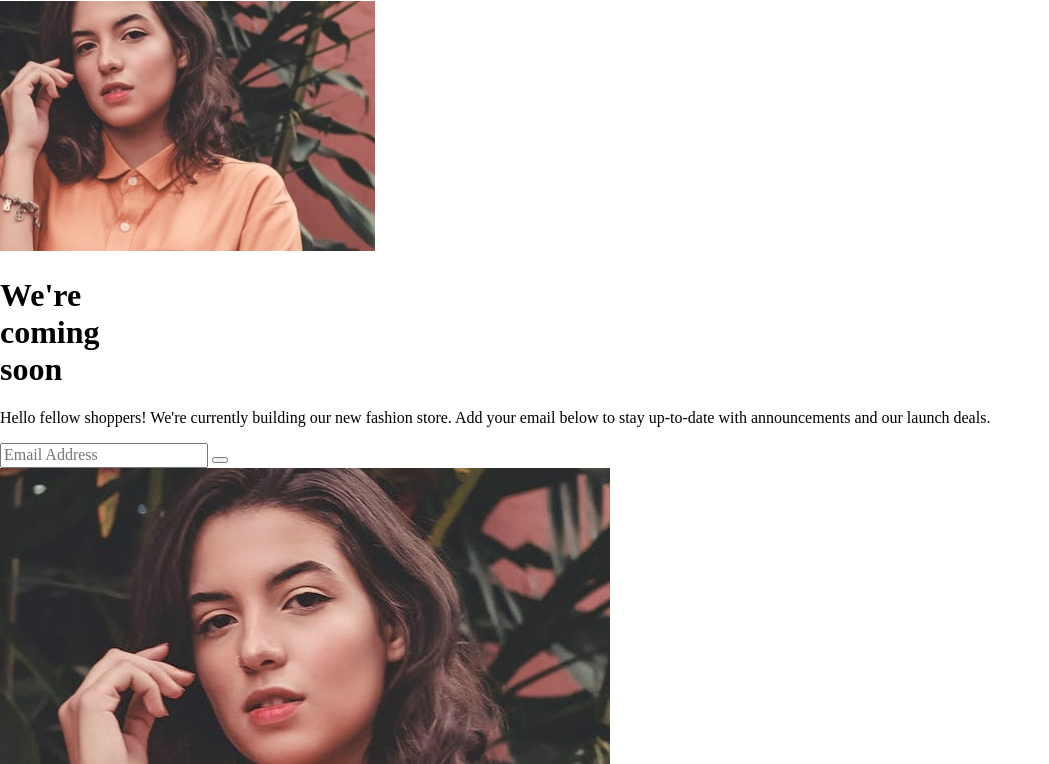
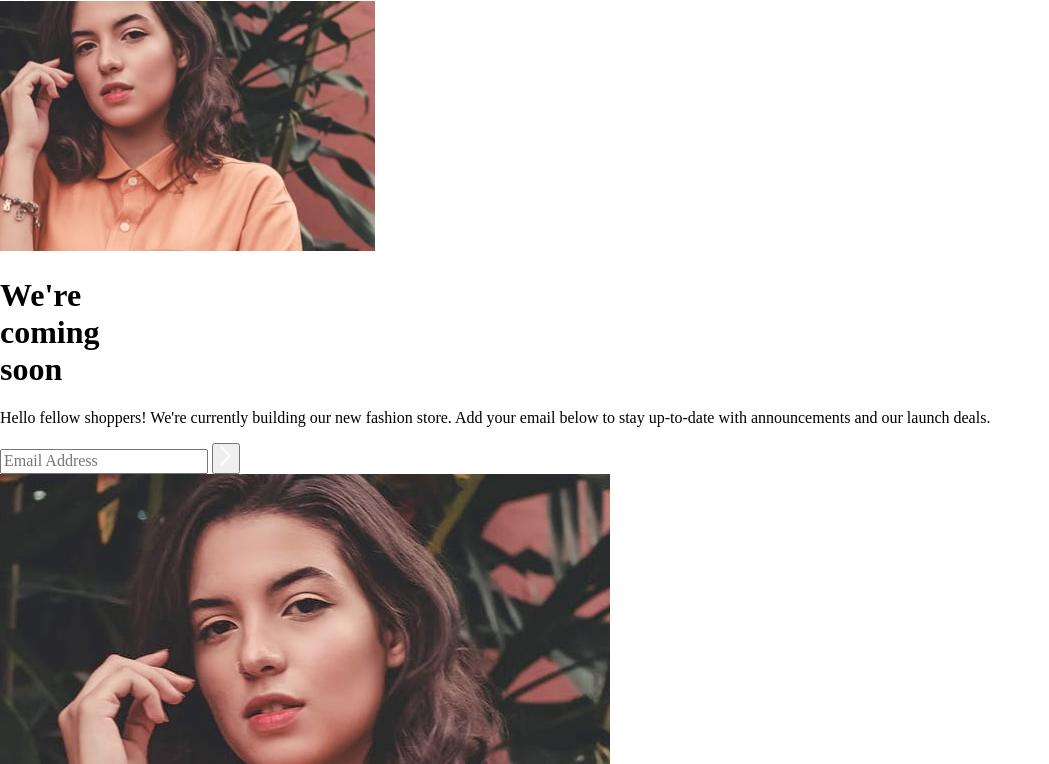
Before and after one commit to SantiagoLaraE/base-apparel-coming-soon-page, a plain HTML site: page index.html in a window 1280 px wide. Shown: the part 36-800 px from the top of the page, without its empty margins (0-1049 px from the left). Drawn offline with Linux system fonts and the light colour scheme.

Commit message:
Ajuste hero text y clases de hero form

```diff
--- a/index.html
+++ b/index.html
@@ -21,7 +21,8 @@
     <img class="header__logo" src="./images/logo.svg" alt="Logo Base Apparel">
   </header>
   <main class="hero">
-    <img src="./images/hero-mobile.jpg" alt="Girl">
+    <img class="hero__img" src="./images/hero-mobile.jpg" alt="Girl">
+    <section class="hero__text">
       <h1 class="hero__title">
         We're<br>coming<br>soon
       </h1>
@@ -31,8 +32,12 @@
       </p>
       <form class="hero__form">
         <input class="form__input" type="email" placeholder="Email Address" name="hero-email">
-      <button class="form__submit" type="submit" aria-label="Send Email"></button>
+        <button class="form__submit" type="submit" aria-label="Send Email"><svg xmlns="http://www.w3.org/2000/svg"
+            width="12" height="20">
+            <path fill="none" stroke="#FFF" stroke-width="2" d="M1 1l8.836 8.836L1 18.671" />
+          </svg></button>
       </form>
+    </section>
   </main>
   <aside>
     <img class="aside__img" src="./images/hero-desktop.jpg" alt="Girl">
```
Lines whose indentation alone changed are shown as unchanged.
